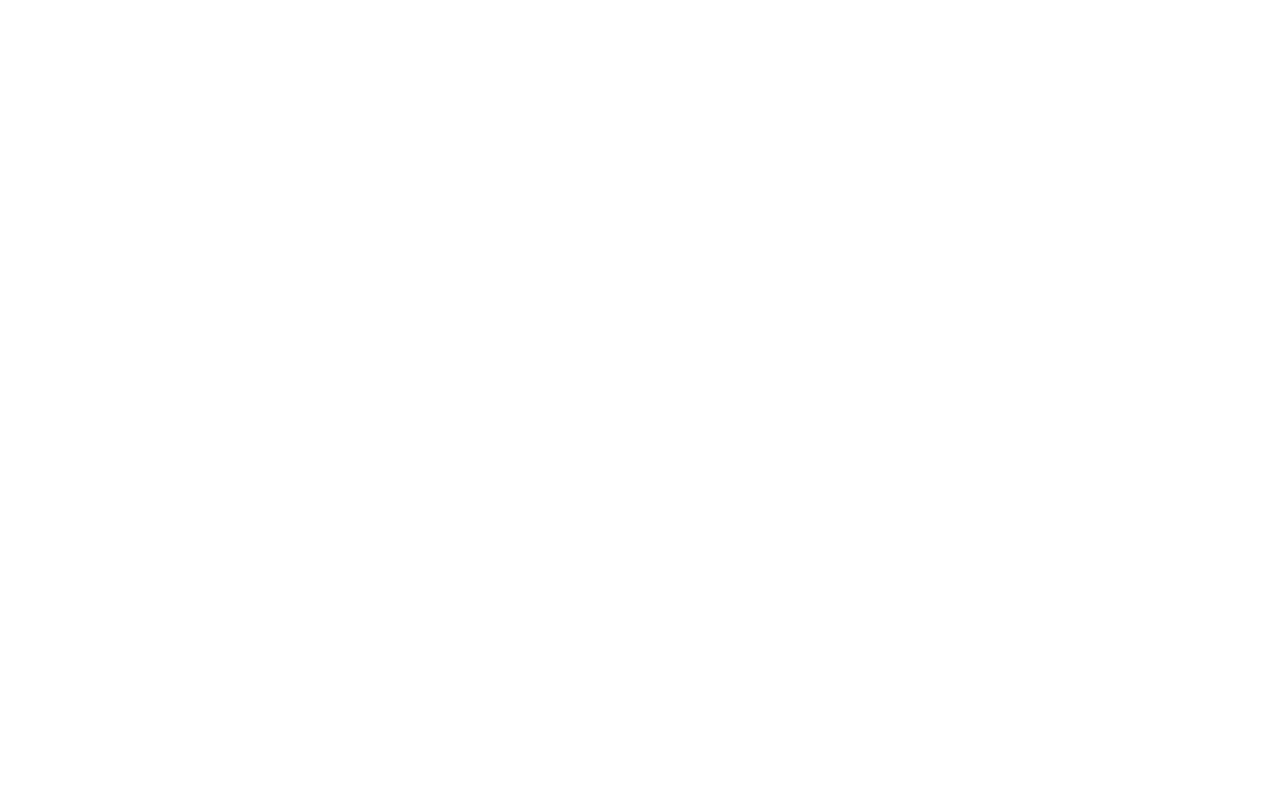
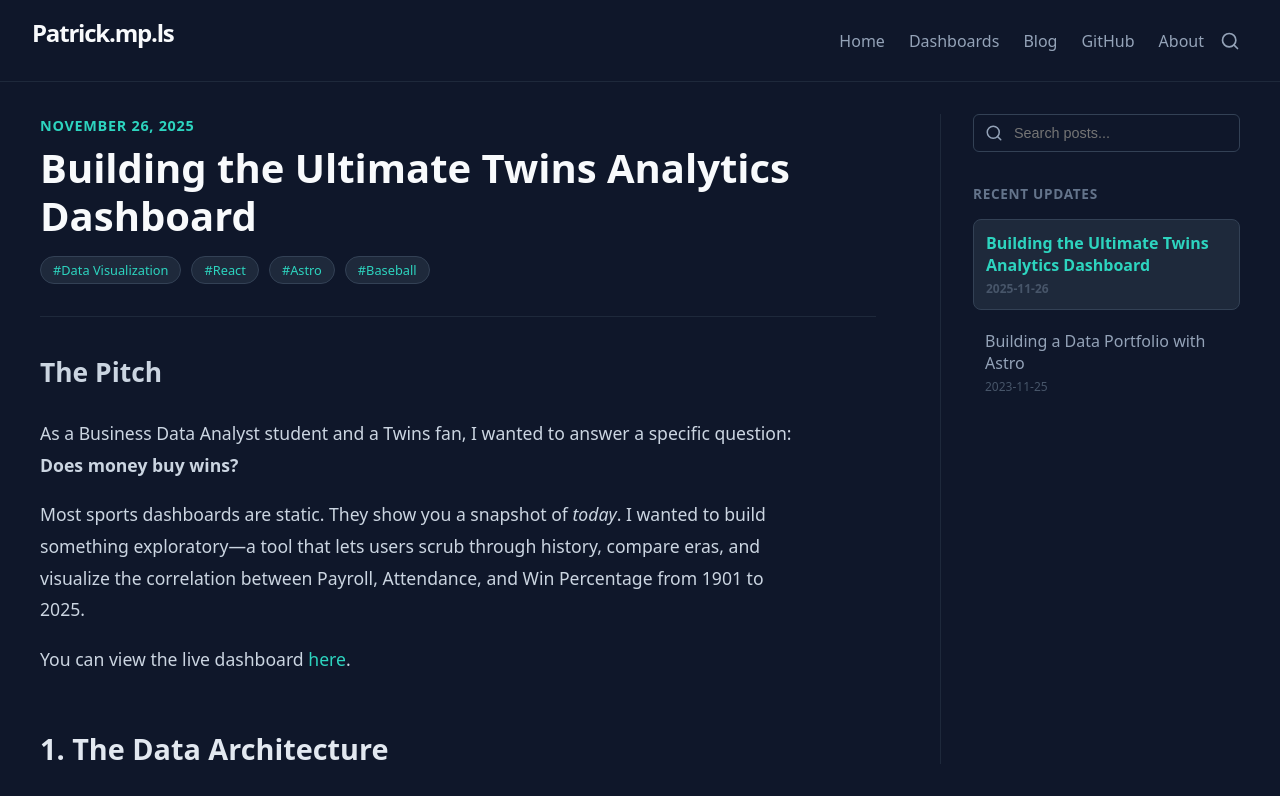
Before and after one commit to patbritton/portfolio, an Astro site: page /blog in a window 1280 px wide. Before the commit this address had no page. Shown: the top 796 px of the page. Built offline with nearby package versions, Linux system fonts and the light colour scheme; Astro itself is replaced by a stand-in of ours.

Commit message:
feat: Enhance blog index page to render latest post with layout and content

```diff
--- a/src/pages/blog/index.astro
+++ b/src/pages/blog/index.astro
@@ -1,12 +1,18 @@
 ---
 import { getCollection } from 'astro:content';
+import BlogPostLayout from '../../layouts/BlogPostLayout.astro';
 
 // 1. Get all posts
-const posts = await getCollection('blog');
+const allPosts = await getCollection('blog');
 
-// 2. Find the newest one
-const latestPost = posts.sort((a, b) => b.data.pubDate.valueOf() - a.data.pubDate.valueOf())[0];
+// 2. Sort by date (Newest first) and grab the first one
+const sortedPosts = allPosts.sort((a, b) => b.data.pubDate.valueOf() - a.data.pubDate.valueOf());
+const latestPost = sortedPosts[0];
 
-// 3. Redirect to it
-return Astro.redirect(`/blog/${latestPost.slug}`);
+// 3. Render the content of the latest post
+const { Content } = await latestPost.render();
 ---
+
+<BlogPostLayout frontmatter={latestPost.data}>
+  <Content />
+</BlogPostLayout>
```
Also changed, not shown: README.md.
